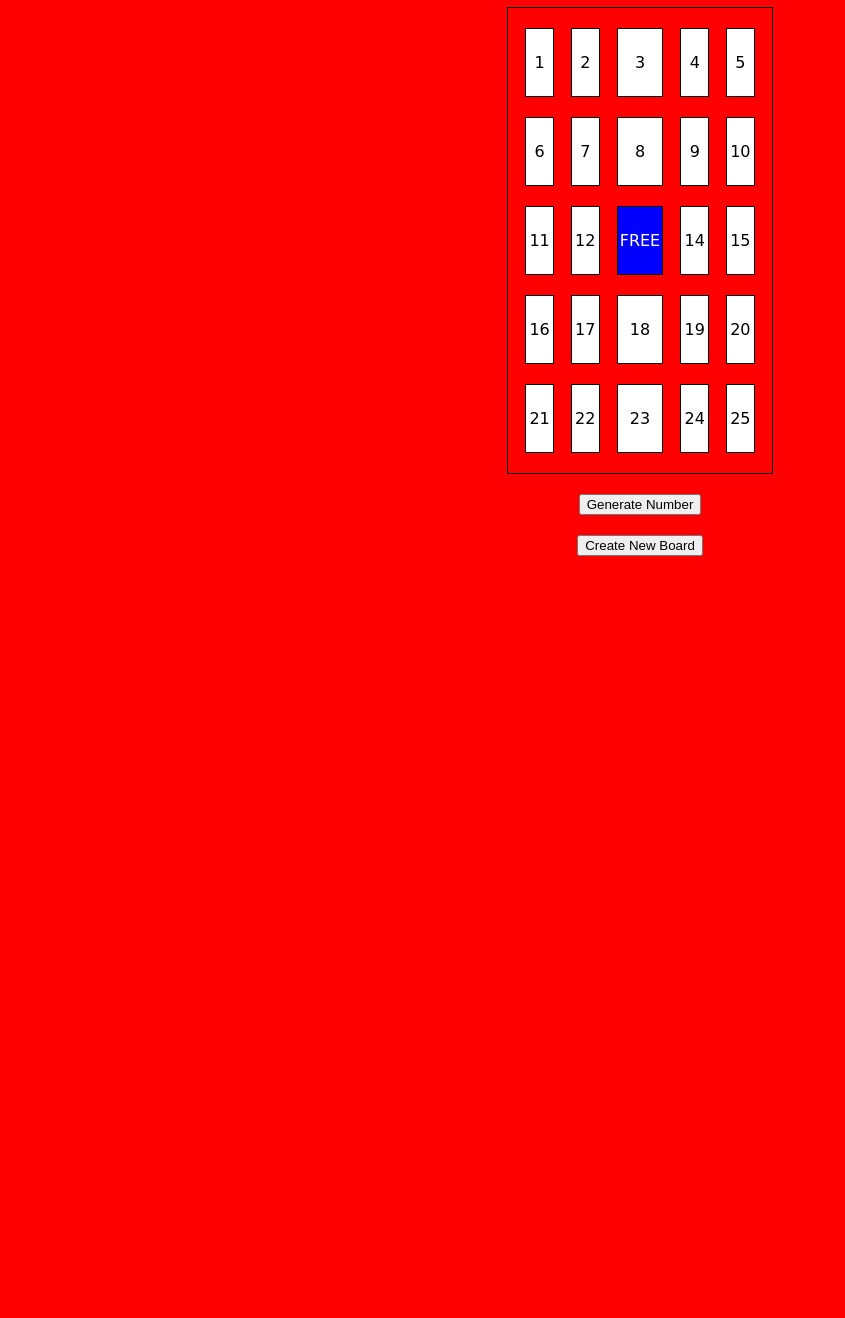
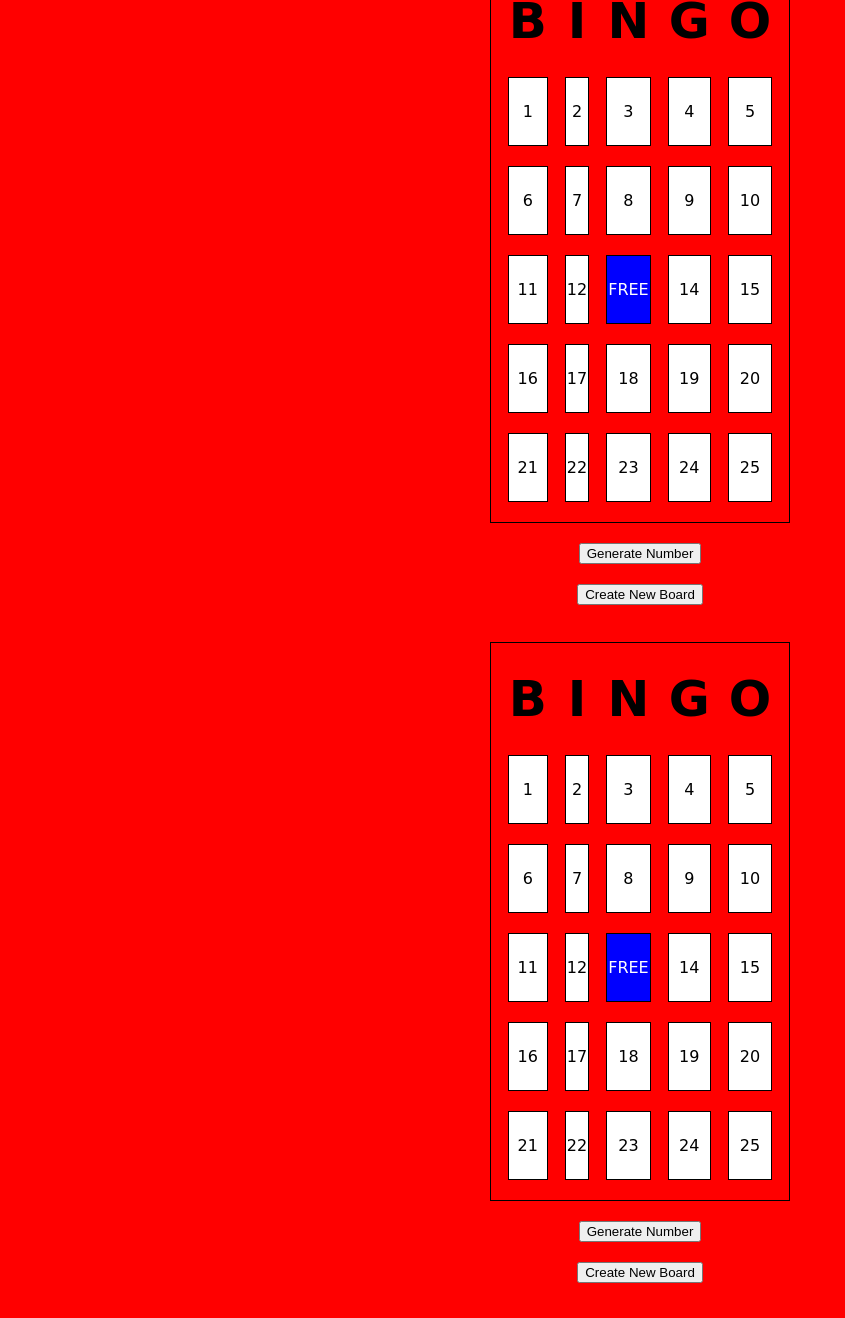
Before and after one commit to atang816/Bingo-JavaScript, a plain HTML site: page index.html in a window 1280 px wide. Shown: the part 73-1391 px from the top of the page, without its empty margins (0-845 px from the left). Before the commit the page ends 800 px from the top, so only its background shows below. Drawn offline with Linux system fonts and the light colour scheme.

```diff
--- a/index.html
+++ b/index.html
@@ -7,8 +7,11 @@
     <title>Bingo</title>
   </head>
   <body>
-    <h1 id="bingoCard">My Bingo Card</h1>
+    <h1 id="bingoTitle"></h1>
     <table>
+      <tr>
+        <th>B</th><th>I</th><th>N</th><th>G</th><th>O</th>
+      </tr>
       <tr>
         <td>1</td><td>2</td><td>3</td><td>4</td><td>5</td>
       </tr>
@@ -29,6 +32,45 @@
     <button id="newBoardBtn" onClick="generateNewBoard()">Create New Board</button>
 
     <h3 id="random"></h3>
+
   </body>
 
 </html>
+<!DOCTYPE html>
+<html lang="en" dir="ltr">
+  <head>
+    <meta charset="utf-8">
+    <link rel="stylesheet" href="css/style.css">
+    <script src="bingo.js"></script>
+    <title>Bingo</title>
+  </head>
+  <body>
+    <h1 id="bingoTitle"></h1>
+    <table>
+      <tr>
+        <th>B</th><th>I</th><th>N</th><th>G</th><th>O</th>
+      </tr>
+      <tr>
+        <td>1</td><td>2</td><td>3</td><td>4</td><td>5</td>
+      </tr>
+      <tr>
+        <td>6</td><td>7</td><td>8</td><td>9</td><td>10</td>
+      </tr>
+      <tr>
+        <td>11</td><td>12</td><td id="freeSpace">FREE</td><td>14</td><td>15</td>
+      </tr>
+      <tr>
+        <td>16</td><td>17</td><td>18</td><td>19</td><td>20</td>
+      </tr>
+      <tr>
+        <td>21</td><td>22</td><td>23</td><td>24</td><td>25</td>
+      </tr>
+    </table>
+    <button id="randomBtn" onClick="randomNumber()">Generate Number</button>
+    <button id="newBoardBtn" onClick="generateNewBoard()">Create New Board</button>
+
+    <h3 id="random"></h3>
+
+  </body>
+
+</html>
```
